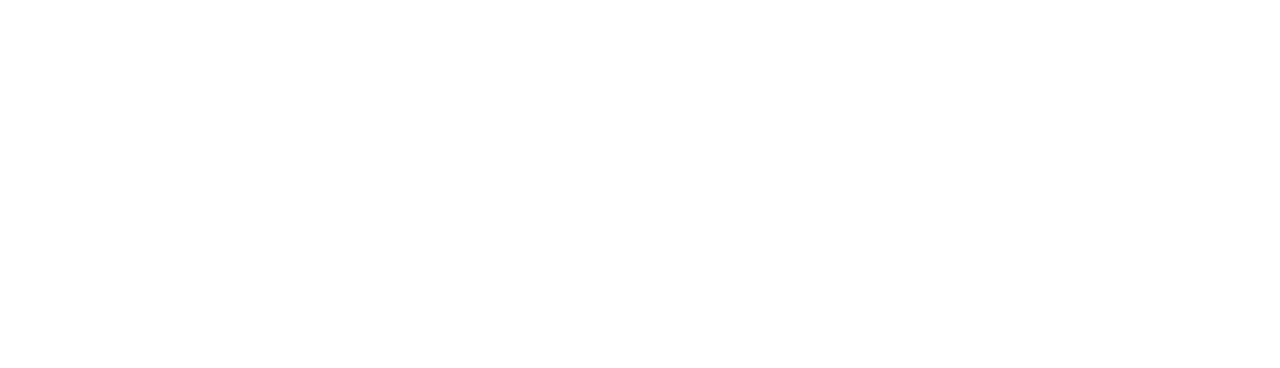
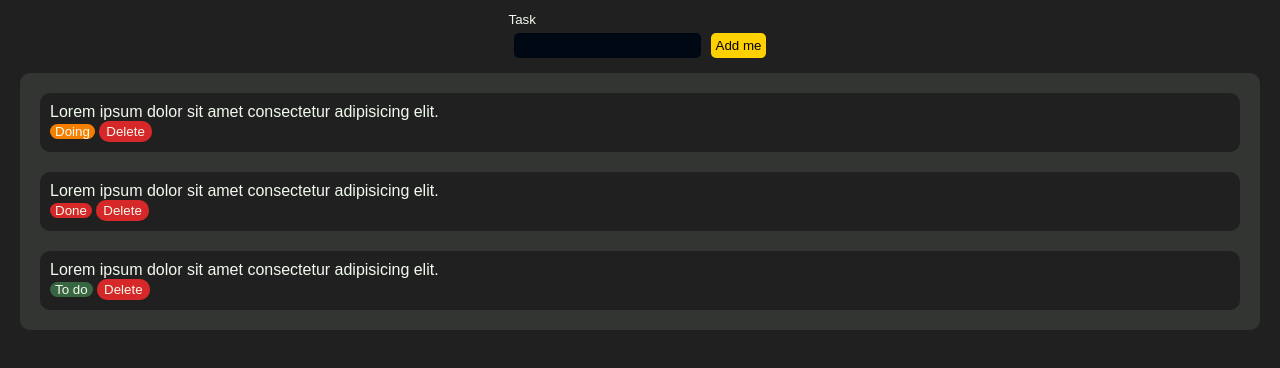
Before and after one commit to darth-roman/mcc-hackathon, a plain HTML site: page index.html in a window 1280 px wide. Drawn offline with Linux system fonts and the light colour scheme; a web font is replaced by a local one.

Commit message:
Basic CSS styling done

```diff
--- /dev/null
+++ b/css/style.css
@@ -0,0 +1,137 @@
+@import url('https://fonts.googleapis.com/css2?family=Sono:wght@200;300;400;500;600;700;800&display=swap');
+
+*{
+    --dark-1: #333533;
+    --dark-2: #202020;
+    --yellow-1: #FFD100;
+    --yellow-2: #FFEE32;
+    --grey: #D6D6D6;
+    --light: #f1faee;
+
+    --blue-1: #003566;
+    --blue-2: #001D3D;
+    --blue-3: #000814;
+
+    --green-1: #386641;
+    --green-2: #6a994e;
+    --green-3: #a7c957;
+
+    --red-1: #D62828;
+    --orange-1: #F77F00;
+
+
+    --pad: 5px;
+    --mar: 5px;
+
+    --pad-10: 10px;
+    --mar-10: 10px;
+
+    margin: 0;
+    padding: 0;
+    box-sizing: border-box;
+
+    font-family: 'Sono', sans-serif;
+}
+
+body{
+    background-color: var(--dark-2);
+    color: var(--light);
+    height: 100vh;
+    width: 100vw;
+
+    padding: 10px;
+}
+
+.form{
+    display: flex;
+    align-items: flex-end;
+    justify-content: center;
+
+    width: 100%;
+}
+
+.form .input {
+    display: flex;
+    flex-direction: column;
+    align-items:flex-start;
+    justify-content: flex-end;
+}
+
+.form .input #todo-field{
+    background-color: var(--blue-3);
+    padding: var(--pad);
+    margin: var(--mar);
+
+    border: none;
+
+    caret-color: var(--yellow-2);
+    color: var(--orange-1);
+    outline: none;
+    border-radius: 5px;
+}
+
+.form .submit #submit-btn{
+    background-color: var(--yellow-1);
+    padding: var(--pad);
+    margin: var(--mar);
+
+    border: none;
+
+    caret-color: var(--blue-1);
+    outline: none;
+
+    border-radius: 5px;
+}
+
+.todo-list{
+    display: flex;
+    flex-direction: column;
+    padding: 10px;
+    margin: var(--mar-10);
+    background-color: var(--dark-1);
+
+    border-radius: 10px;
+
+}
+
+.todo-list .todo{
+    margin: var(--mar-10);
+    background-color: var(--dark-2);
+    padding: var(--pad-10);
+
+    border-radius: 10px;
+
+    display: flex;
+    flex-direction: column;
+    justify-content: space-around;
+    align-items: flex-start;
+}
+
+.tag{
+    padding: 0 5px;
+    border-radius: 10px;
+}
+
+.tag-warning{
+    background-color: var(--orange-1);
+}
+
+.tag-danger{
+    background-color: var(--red-1);
+}
+
+
+.tag-success{
+    background-color: var(--green-1);
+}
+
+.btn{
+    padding: 3px 7px;
+    border-radius: 10px;
+    border: transparent;
+}
+
+.btn-red{
+    background-color: var(--red-1);
+    color: var(--light);
+}
--- a/index.html
+++ b/index.html
@@ -5,8 +5,63 @@
     <meta http-equiv="X-UA-Compatible" content="IE=edge">
     <meta name="viewport" content="width=device-width, initial-scale=1.0">
     <title>To-do App</title>
+    <link rel="stylesheet" href="css/style.css">
 </head>
 <body>
+    <div class="nav">
 
+    </div>
+    <main>
+        <!-- <form action="#" class="form"></form> -->
+        <div class="form">
+            <div class="input">
+                <label for="todo-field">
+                    <small>Task</small>
+                </label>
+                <input type="text" name="task" id="todo-field">
+            </div>
+            <div class="submit">
+                <!-- <button type="submit">Add</button> -->
+                <button id="submit-btn" class="btn btn-blue">Add me</button>
+            </div>
+        </div>
+
+        <div class="todo-list">
+            <div class="todo">
+                <div class="content">
+                    <p>Lorem ipsum dolor sit amet consectetur adipisicing elit.</p>
+                </div>
+                <div class="status">
+                    <small class="tag tag-warning">Doing</small>
+                    <button class="btn btn-red">Delete</button>
+                </div>
+            </div>
+
+            <div class="todo">
+                <div class="content">
+                    <p>Lorem ipsum dolor sit amet consectetur adipisicing elit.</p>
+                </div>
+                <div class="status">
+                    <small class="tag tag-danger">Done</small>
+                    <button class="btn btn-red">Delete</button>
+                </div>
+            </div>
+
+            <div class="todo">
+                <div class="content">
+                    <p>Lorem ipsum dolor sit amet consectetur adipisicing elit.</p>
+                </div>
+                <div class="status">
+                    <small class="tag tag-success">To do</small>
+                    <button class="btn btn-red">Delete</button>
+                </div>
+            </div>
+        </div>
+    </main>
+
+
+    <footer>
+
+    </footer>
 </body>
 </html>
```
